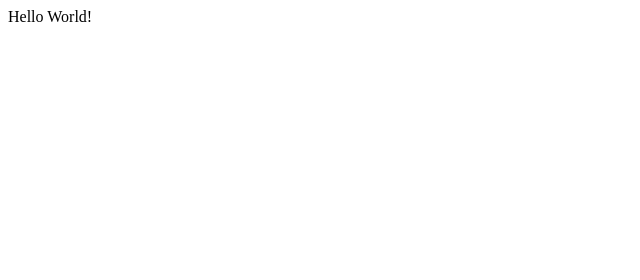
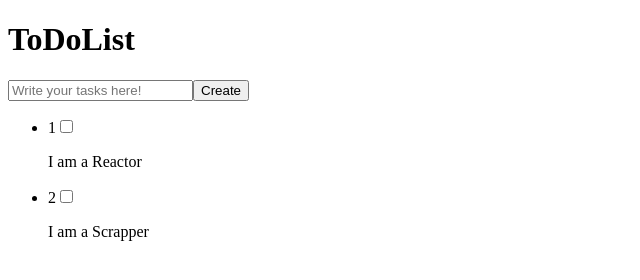
Before and after one commit to gekidan-shiki/RPA, a React app: page / in a window 1280 px wide. Shown: the whole page, without its empty margins (0-640 px from the left). Built offline with nearby package versions, Linux system fonts and the light colour scheme.

Commit message:
Create todolist function

```diff
--- a/package.json
+++ b/package.json
@@ -1,7 +1,8 @@
 {
   "dependencies": {
     "react": "^16.2.0",
-    "react-dom": "^16.2.0"
+    "react-dom": "^16.2.0",
+    "react-router-dom": "^4.2.2"
   },
   "scripts": {
     "start": "parcel src/index.html"
--- a/src/index.html
+++ b/src/index.html
@@ -4,7 +4,7 @@
     <title>My React App</title>
   </head>
   <body>
-    <div id="root"></div>
-    <script src="./index.js"></script>
+    <div id="list"></div>
+    <script src="./js/app.js"></script>
   </body>
 </html>
--- a/src/index.js
+++ b/src/index.js
@@ -1,9 +1,31 @@
 import React from "react"
 import {render} from "react-dom"
 
-class MyApp extends React.Component {
-  render() {
-    return <div>Hello World!</div>
-  }
+class Card extends React.Component {
+	render() {
+		return (
+			<div className="card">
+				{this.props.value}
+			</div>
+		);
+	}
 }
-render(<MyApp />, document.getElementById("root"));
+
+class ToDoList extends React.Component {
+	renderCard(i) {
+		return <Card value={i} />
+	}
+	render() {
+		return (
+			<div>
+				<div>ToDoList</div>
+				<div className="cardList">
+					{this.renderCard(0)}
+					{this.renderCard(1)}
+					{this.renderCard(2)}
+				</div>
+			</div>
+		);
+	}
+}
+render(<ToDoList />, document.getElementById("root"));
--- /dev/null
+++ b/src/js/app.js
@@ -0,0 +1,70 @@
+import React from "react"
+import {render} from "react-dom"
+import ToDoList from "./todolist.js"
+import Form from "./form.js"
+
+class ToDoApp extends React.Component {
+
+	constructor() {
+		super();
+		const todos = [
+			{
+				id: 1,
+				desc: "I am a Reactor",
+				done: false
+			},
+			{
+				id: 2,
+				desc: "I am a Scrapper",
+				done: false
+			},
+		]
+		this.state = {
+			todos: todos,
+			countToDo: todos.length + 1,
+		}
+	}
+
+	handleSubmit(e) {
+		e.preventDefault();
+		const desc = e.target.desc.value;
+		const todos = this.state.todos.slice();
+		const countToDo = this.state.countToDo;
+
+		todos.push({
+			id: countToDo,
+			desc: desc,
+			done: false,
+		});
+
+		this.setState({todos});
+		this.setState({countToDo: countToDo + 1});
+
+		e.target.desc.value = '';
+	}
+
+	toggleAll(event) {
+		const checked = event.target.checked;
+		this.props.model.toggleAll(checked);
+	}
+
+	toggle(todoToToggle) {
+		this.props.model.toggle(todoToToggle);
+	}
+
+	render() {
+		return (
+			<div>
+				<header className="header">
+					<h1>ToDoList</h1>
+					<Form handleSubmit={this.handleSubmit.bind(this)}/>
+				</header>
+				<ToDoList
+					todos={this.state.todos}
+					toggleAll={this.toggleAll.bind(this)}
+				/>
+			</div>
+		);
+	}
+}
+render(<ToDoApp />, document.getElementById("list"));
--- /dev/null
+++ b/src/js/form.js
@@ -0,0 +1,18 @@
+import React from "react"
+import {render} from "react-dom"
+
+class Form extends React.Component {
+	render() {
+		return (
+			<div className="form">
+				<form onSubmit={this.props.handleSubmit}>
+					<input name="desc" type="text" placeholder="Write your tasks here!"/>
+					<button type="submit">Create</button>
+				</form>
+
+			</div>
+		);
+	}
+}
+
+export default Form
--- /dev/null
+++ b/src/js/todo.js
@@ -0,0 +1,19 @@
+import React from "react"
+import {render} from "react-dom"
+
+class ToDo extends React.Component {
+	render() {
+		return (
+			<li>
+				<span>{this.props.id}</span>
+				<input
+					type="checkbox"
+					onChange={this.toggleAll}
+				/>
+				<p>{this.props.desc}</p>
+			</li>
+		);
+	}
+}
+
+export default ToDo
--- /dev/null
+++ b/src/js/todolist.js
@@ -0,0 +1,24 @@
+import React from "react"
+import {render} from "react-dom"
+import ToDo from "./todo.js"
+
+class ToDoList extends React.Component {
+
+	render() {
+		const todos = this.props.todos.map( todo =>
+			<ToDo
+				key={todo.id}
+				{...todo}
+				toggleAll={this.props.toggleAll}
+			/>
+		);
+
+		return (
+			<ul>
+				{todos}
+			</ul>
+		);
+	}
+}
+
+export default ToDoList
```
Also changed, not shown: 1 other file.
